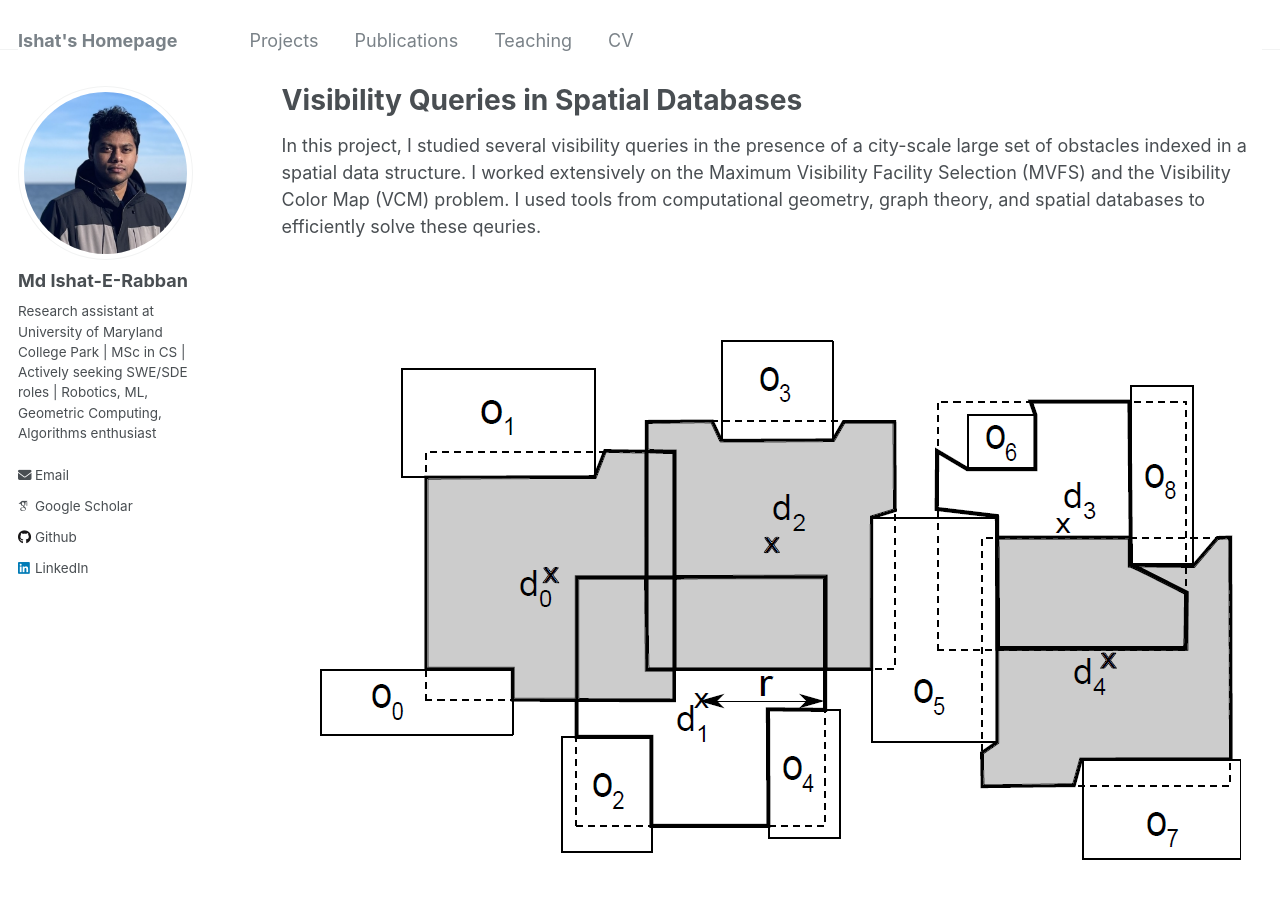
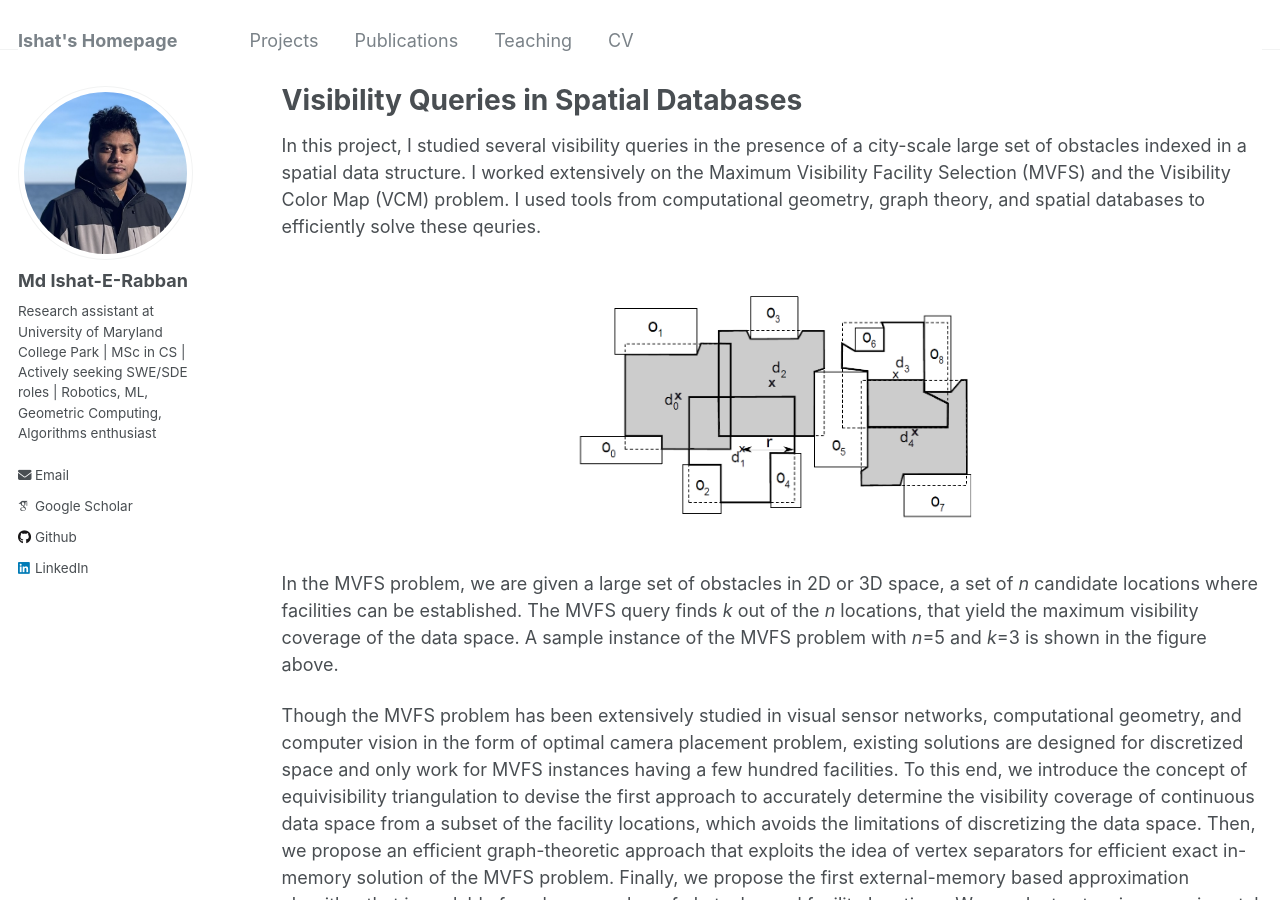
Before and after one commit to ieranik/ieranik.github.io, a Jekyll site: the page built from _pages/projects_vqsd.md, in a window 1280 px wide and 900 px high. Built offline with Jekyll 4.4.1, drawn with Linux system fonts in a browser that asks for light colours; some web fonts are replaced.

Commit message:
updated tree

```diff
--- a/_pages/projects_vqsd.md
+++ b/_pages/projects_vqsd.md
@@ -7,16 +7,16 @@ author_profile: true
 
 In this project, I studied several visibility queries in the presence of a city-scale large set of obstacles indexed in a spatial data structure. I worked extensively on the Maximum Visibility Facility Selection (MVFS) and the Visibility Color Map (VCM) problem. I used tools from computational geometry, graph theory, and spatial databases to efficiently solve these qeuries.
 
-<p align="center" width="500">
-  <img src="/images/mvfs.png" />
+<p align="center">
+  <img src="/images/mvfs.png" width="400"/>
 </p>
 
 In the MVFS problem, we are given a large set of obstacles in 2D or 3D space, a set of *n* candidate locations where facilities can be established. The MVFS query finds *k* out of the *n* locations, that yield the maximum visibility coverage of the data space. A sample instance of the MVFS problem with *n*=5 and *k*=3 is shown in the figure above.
 
 Though the MVFS problem has been extensively studied in visual sensor networks, computational geometry, and computer vision in the form of optimal camera placement problem, existing solutions are designed for discretized space and only work for MVFS instances having a few hundred facilities. To this end, we introduce the concept of equivisibility triangulation to devise the first approach to accurately determine the visibility coverage of continuous data space from a subset of the facility locations, which avoids the limitations of discretizing the data space. Then, we propose an efficient graph-theoretic approach that exploits the idea of vertex separators for efficient exact in-memory solution of the MVFS problem. Finally, we propose the first external-memory based approximation algorithm that is scalable for a large number of obstacles and facility locations. We conduct extensive experimental study to show the effectiveness and efficiency of our proposed algorithms. The source code for this project can be found in this [github repository](https://github.com/ieranik/mvfs).
 
-<p align="center" width="500">
-  <img src="/images/vcm.png" />
+<p align="center">
+  <img src="/images/vcm.png" width="400" />
 </p>
 
 The VCM problem is to assign a color value to each point in the space denoting the visibility measure of a given extended target object from the point. In the existing solutions to the VCM problem, a viewpoint is simply discarded (i.e., considered as non-visible) if an obstacle even slightly blocks the view of the target from the viewpoint, which restricts its applicability for a wide range of scenarios. To alleviate this limitation, in this paper, we propose a scalable, efficient and comprehensive solution to construct a VCM for a fixed target that considers the partial visibility of the target from viewpoints. We index the obstacles in a spatial data structure called R-tree and use a projection based idea to efficiently construct the VCM as outlined in the above figure. More importantly, our proposed data structures for the fixed target support incremental updates of the VCM if the target moves to near-by positions. Our experimental results show that our approach is orders of magnitude faster than the baseline technique.
```
Also changed, not shown: _pages/projects_dmpp.md (+2 -2 lines), _pages/projects_rmrto.md (+2 -2 lines).
